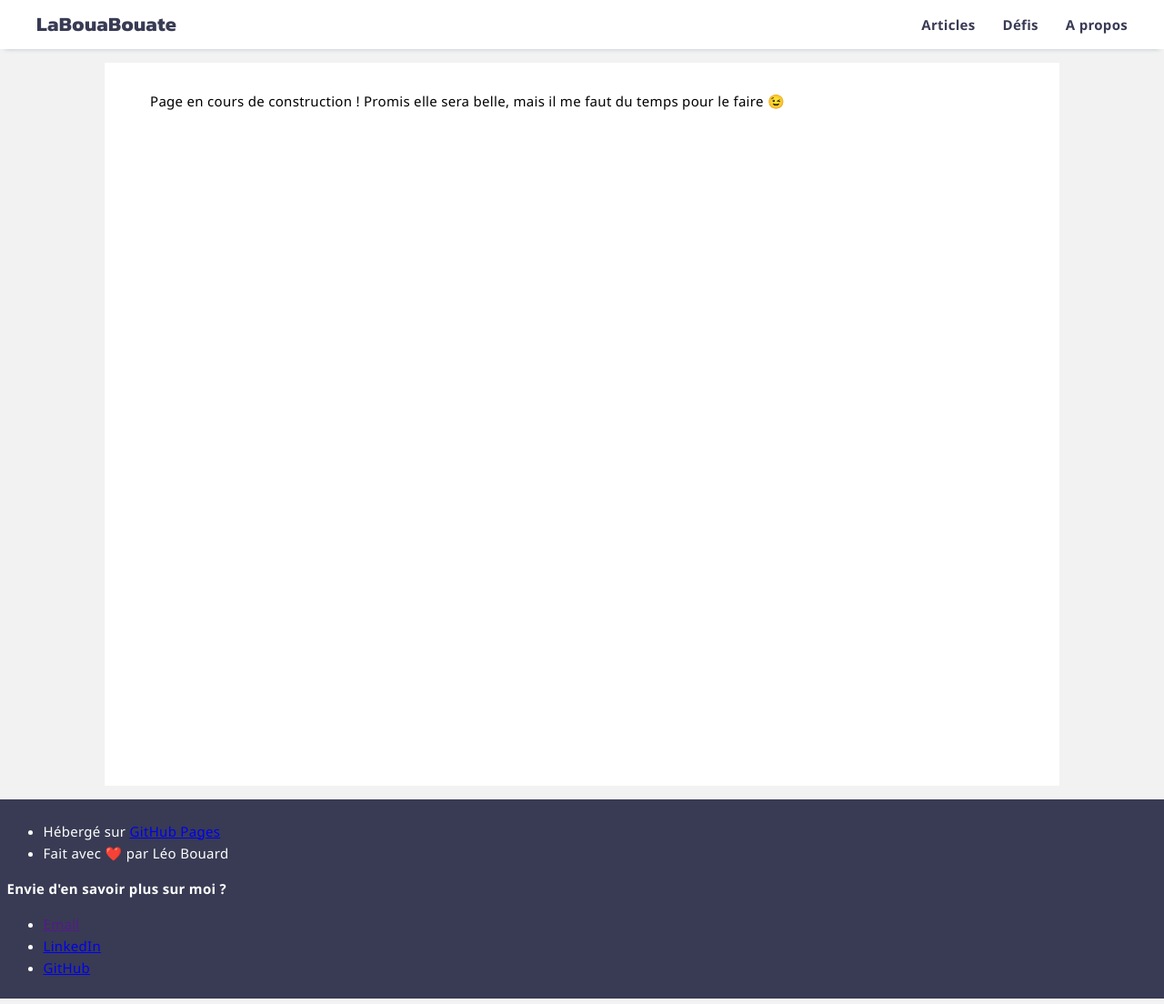
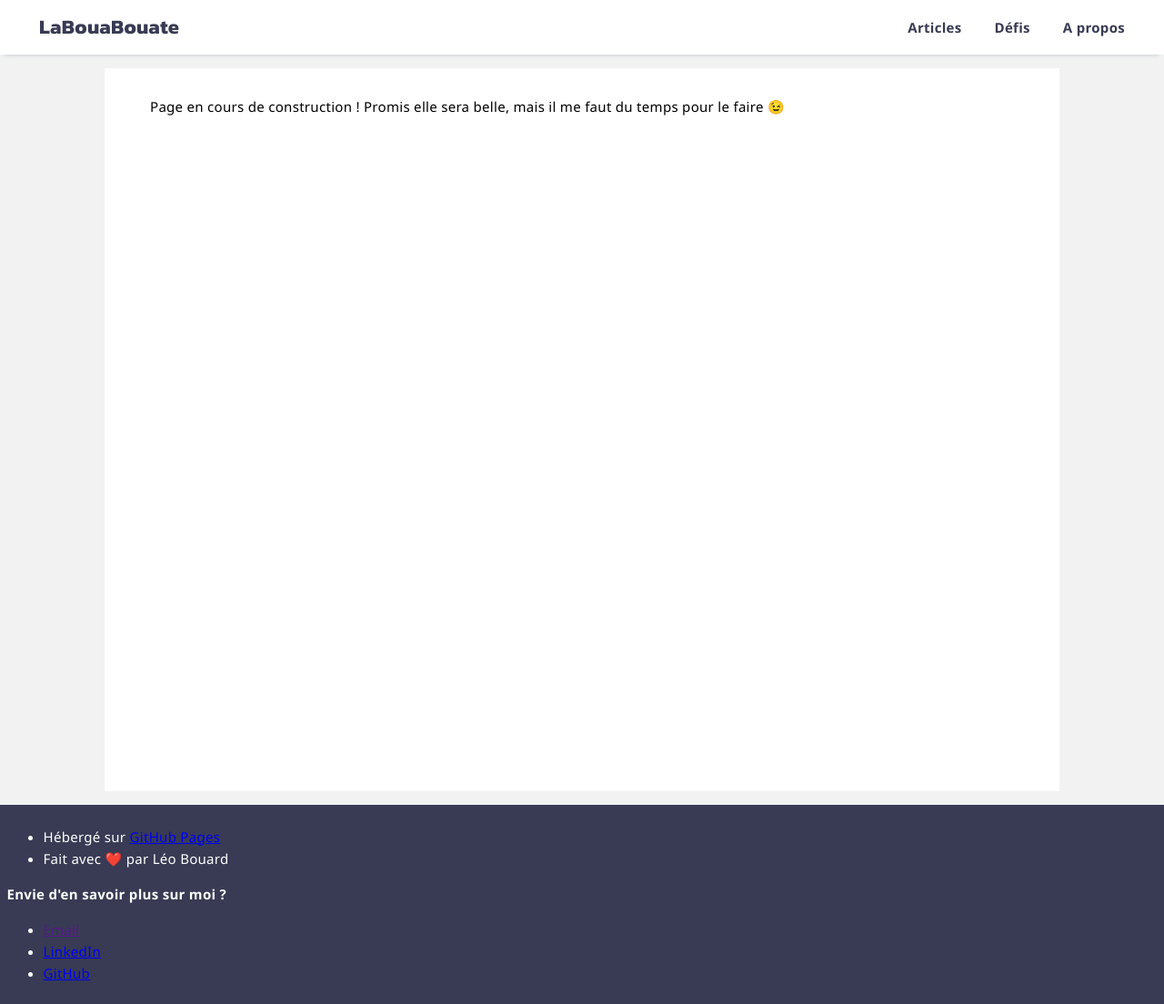
Before and after one commit to leobouard/leobouard.github.io, a Jekyll site: the page built from index.md, in a window 1280 px wide. Shown: the whole page at 91% size. Built offline with Jekyll 4.4.1, drawn with Linux system fonts in a browser that asks for light colours; our own code applies the rules of GitHub Pages for plain Markdown files.

Commit message:
Update style.scss

```diff
--- a/assets/css/style.scss
+++ b/assets/css/style.scss
@@ -50,7 +50,7 @@ nav a {
     color: #383b53;
     text-align: center;
     font-weight: bold;
-    padding: 15px;
+    padding: 18px;
     float: right;
     text-decoration: none;
     text-decoration-color: transparent;
```
